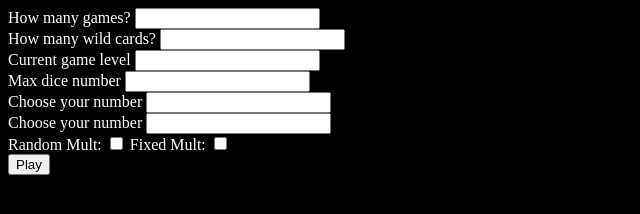
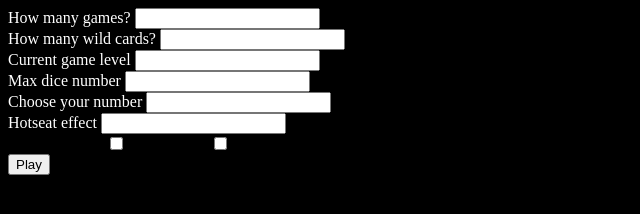
Before and after one commit to int0214/keno-automator, a plain HTML site: page index.html in a window 1280 px wide. Shown: the whole page, without its empty margins (0-640 px from the left). Drawn offline with Linux system fonts and the light colour scheme.

Commit message:
Update index.html

```diff
--- a/index.html
+++ b/index.html
@@ -22,10 +22,9 @@
     <font color="#ffffff">Choose your number</font>
     <input id="playerChoice">
     <br>
-      <font color="#ffffff">Choose your number</font>
+      <font color="#ffffff">Hotseat effect</font>
     <input id="hotSeat">
     <br>
-    <font color="#ffffff">
       Random Mult: <input type="checkbox" id="rmult">
       Fixed Mult: <input type="checkbox" id="fmult">
     </font>
```
